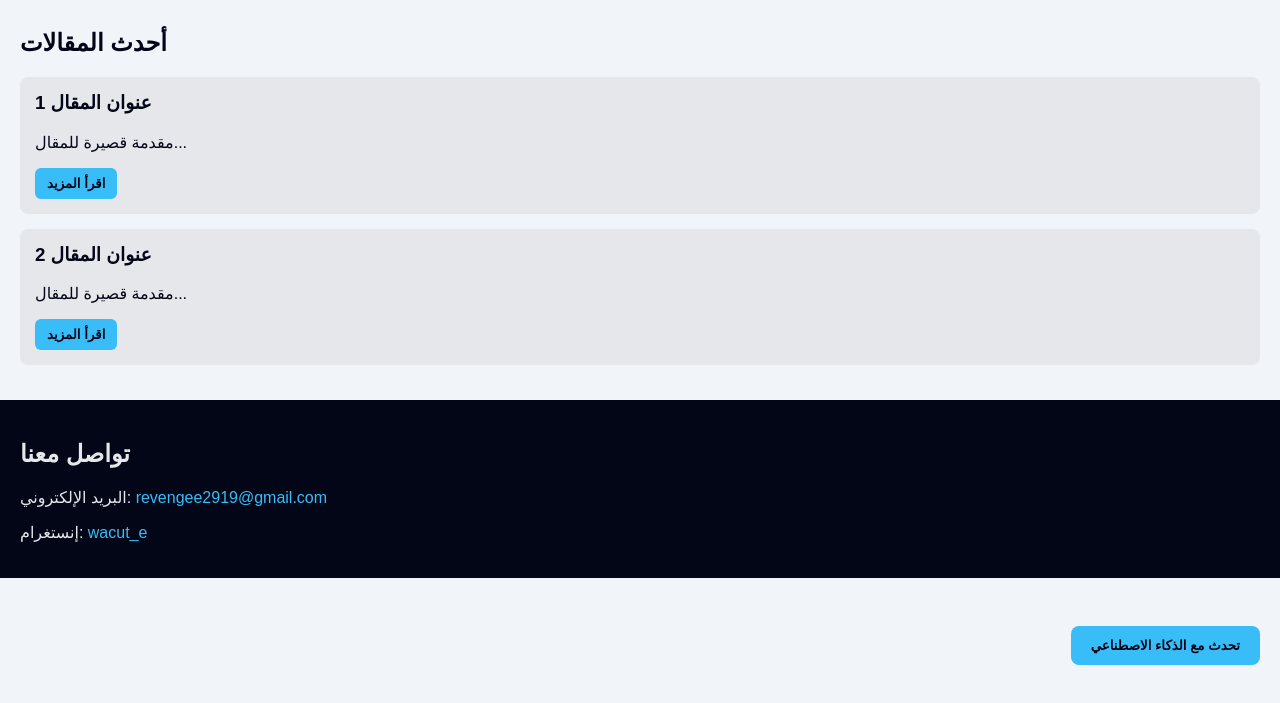
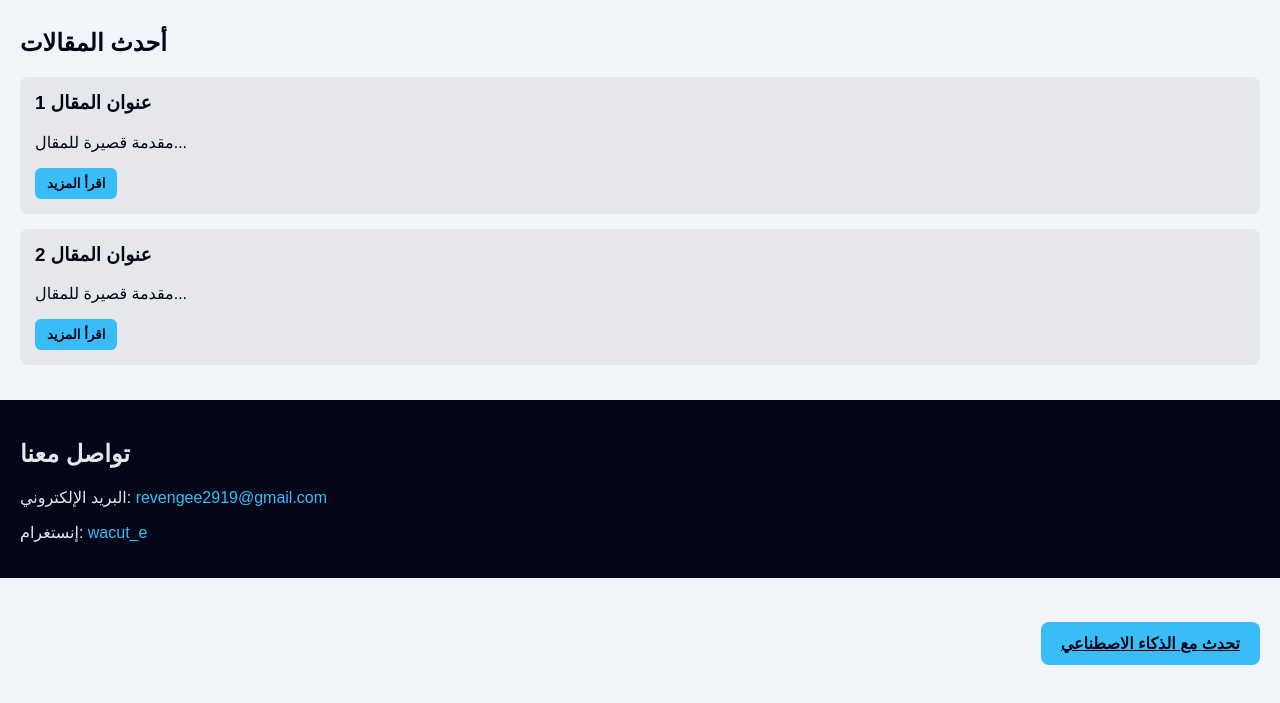
Before and after one commit to mantorh1940m-eng/-, a plain HTML site: page index.html in a window 1280 px wide. Shown: the part 55-758 px from the top of the page. Drawn offline with Linux system fonts and the light colour scheme.

Commit message:
Change AI button from button to link

```diff
--- a/index.html
+++ b/index.html
@@ -41,7 +41,7 @@
   </section>
 
   <!-- زر AI Chatbot -->
-  <button id="ai-btn">تحدث مع الذكاء الاصطناعي</button>
+  <a href="https://chat.openai.com/" target="_blank" id="ai-btn">تحدث مع الذكاء الاصطناعي</a>
 
   <!-- نافذة Chatbot -->
   <div id="ai-popup" class="popup">
```
